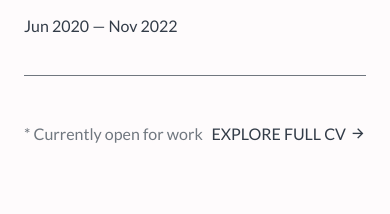
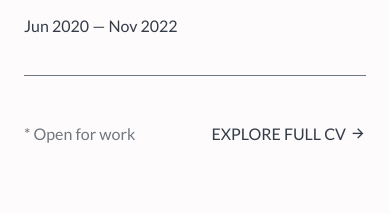
Before and after one commit to andrey-mitko/andreymitko.com.v2, a Next.js app: page / in a window 390 px wide. Shown: the part 2423-2637 px from the top of the page. Built offline with nearby package versions, Linux system fonts and the light colour scheme.

Commit message:
Bugfix: "Open for work" label too long on mobile

```diff
--- a/components/ExperienceSection/index.tsx
+++ b/components/ExperienceSection/index.tsx
@@ -1,4 +1,4 @@
-import React, { useRef, useEffect } from "react";
+import React, { useRef, useEffect, useState } from "react";
 import { gsap } from "gsap";
 import experiences from "@/data/experiences";
 import StyledLink from "@/components/StyledLink";
@@ -14,6 +14,11 @@ import {
 
 const ExperienceSection = () => {
   const comp = useRef<HTMLDivElement | null>(null);
+  const [mobile, setMobile] = useState(true);
+
+  useEffect(() => {
+    setMobile(window.innerWidth < 768);
+  }, []);
 
   // This is the animation that runs when the section loads
   useEffect(() => {
@@ -59,7 +64,9 @@ const ExperienceSection = () => {
           })}
 
           <MoreInfoWrapper>
-            <OpenToWorkText>* Currently open for work</OpenToWorkText>
+            <OpenToWorkText>
+              * {mobile ? "Open for work" : "Currently open for work"}
+            </OpenToWorkText>
             <StyledLink href="/resume.pdf" title="EXPLORE FULL CV" />
           </MoreInfoWrapper>
         </ExperiencesList>
```
